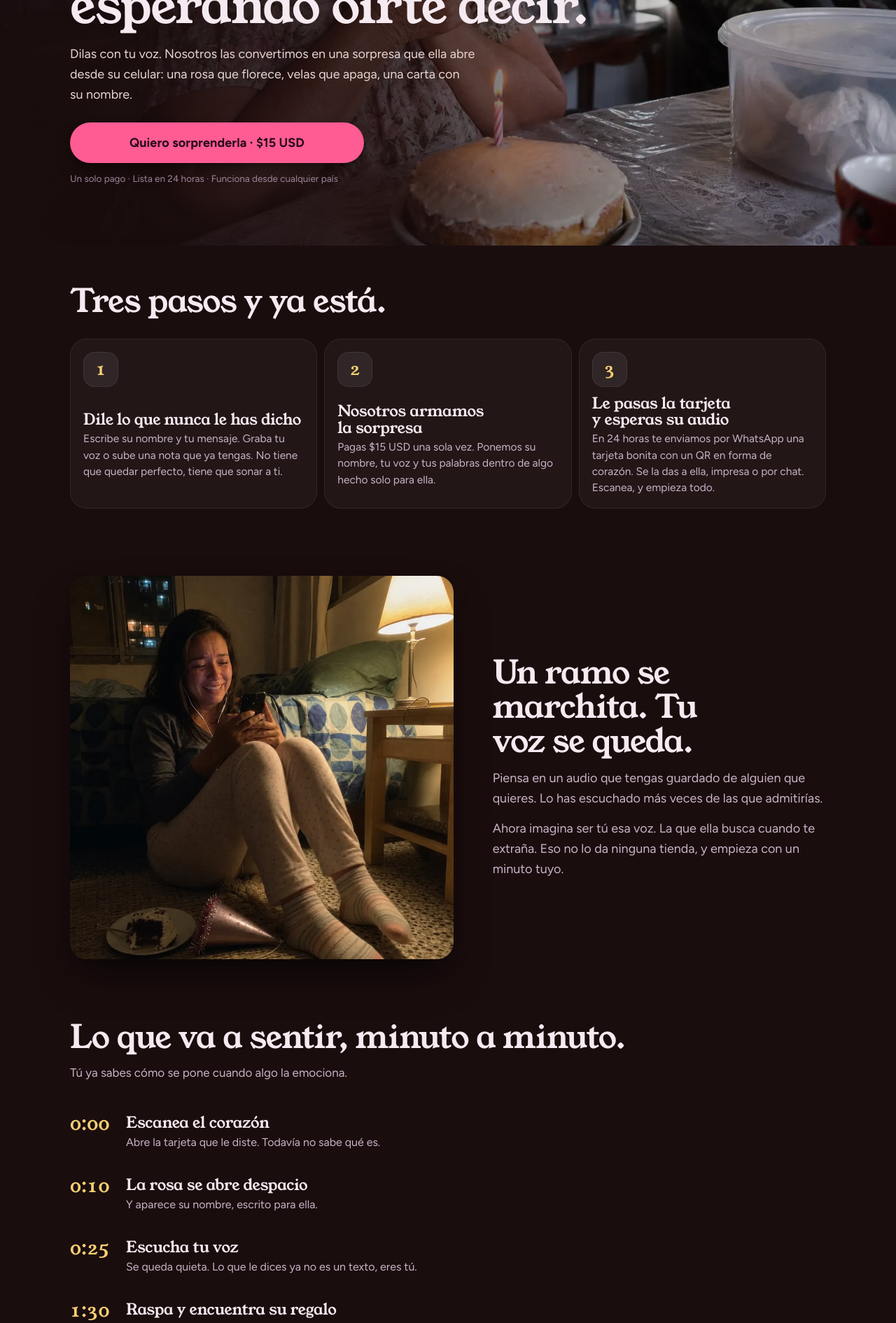
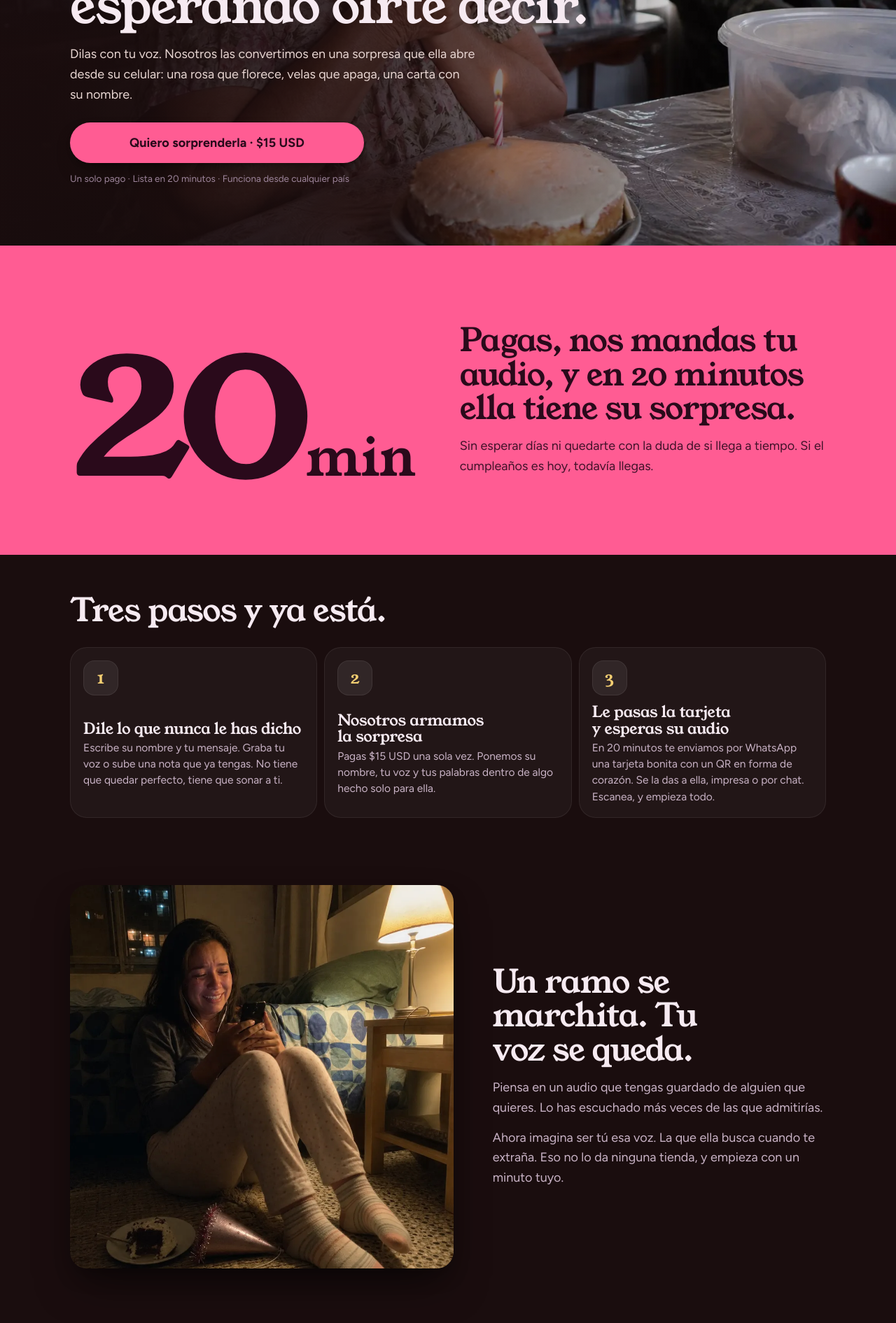
Before and after one commit to roanldo1524/vision360-ui-kit, a web app: file kits/latido/index.html in a window 1280 px wide. Shown: the part 449-2340 px from the top of the page at 70% size. Run offline with its HTML, style and script files only (its server is not run), Linux system fonts and the light colour scheme.

Commit message:
Latido v5: entrega en 20 minutos, sección bold de 20 min, confeti de entrada
Co-Authored-By: Claude Sonnet 5.5 <noreply@anthropic.com>
Claude-Session: https://claude.ai/code/session_019w2oDSLgJFLauLJppsk6Z5

```diff
--- a/kits/latido/gracias.html
+++ b/kits/latido/gracias.html
@@ -24,7 +24,7 @@ small{display:block;margin-top:14px;color:var(--soft);font-size:13px;text-align:
 <div class="card"><b>Haz esto ahora (1 minuto):</b>
 <ol><li>Toca el botón verde de abajo.</li><li>Envía el audio que quieres que escuche.</li><li>Si tienes una foto, mándala también.</li></ol>
 <a class="btn" id="wa" href="#">Enviar mi audio por WhatsApp</a>
-<small>Te la entregamos en máximo 24 horas.</small></div>
+<small>Te la entregamos en 20 minutos.</small></div>
 </main>
 <script>
 (function(){
--- a/kits/latido/index.html
+++ b/kits/latido/index.html
@@ -5,7 +5,7 @@
 <meta name="viewport" content="width=device-width,initial-scale=1,viewport-fit=cover">
 <meta name="theme-color" content="#1A0D0E">
 <title>Latido · Regala una sorpresa de cumpleaños con tu voz</title>
-<meta name="description" content="Sube tu audio, escribe tu mensaje y armamos una sorpresa interactiva que se abre desde el celular. $15 USD, pago seguro con Stripe.">
+<meta name="description" content="Sube tu audio, escribe tu mensaje y en 20 minutos tienes una sorpresa de cumpleaños que se abre desde el celular. $15 USD.">
 <meta property="og:title" content="Latido · Una sorpresa de cumpleaños que se abre con tu voz">
 <meta property="og:description" content="Sube tu audio y tu mensaje. Nosotros armamos la sorpresa. $15 USD.">
 <meta property="og:type" content="website">
@@ -266,6 +266,15 @@ footer .w{display:flex;justify-content:space-between;gap:12px;flex-wrap:wrap}
 .tl time{font:400 26px/1.1 var(--display);color:var(--gold);font-variant-numeric:tabular-nums}
 .tl h3{margin-bottom:4px}
 .tl p{color:var(--soft);font-size:16px}
+
+/* ===== v5 · 20 minutos ===== */
+.mins{background:var(--rose);color:#2A0A1B;padding:72px 0}
+.mins .w{display:grid;gap:20px;align-items:end}
+.big20{font:400 clamp(160px,52vw,320px)/.78 var(--display);letter-spacing:-.06em;color:#2A0A1B}
+.big20 span{font-size:.24em;letter-spacing:-.02em;margin-left:.12em}
+.mins h2{color:#2A0A1B;max-width:15em}
+.mins p{margin-top:14px;font-size:18px;color:#3F1229;max-width:30em}
+@media (min-width:900px){.mins .w{grid-template-columns:auto 1fr;gap:64px;align-items:center}.mins{padding:96px 0}}
 </style>
 </head>
 <body>
@@ -285,10 +294,19 @@ footer .w{display:flex;justify-content:space-between;gap:12px;flex-wrap:wrap}
     <p class="lead rv" style="--i:2">Dilas con tu voz. Nosotros las convertimos en una sorpresa que ella abre desde su celular: una rosa que florece, velas que apaga, una carta con su nombre.</p>
     <div class="cta-row rv" style="--i:3">
       <a class="btn" href="#crear" id="heroCta">Quiero sorprenderla · $15 USD</a>
-      <p class="micro">Un solo pago · Lista en 24 horas · Funciona desde cualquier país</p>
+      <p class="micro">Un solo pago · Lista en 20 minutos · Funciona desde cualquier país</p>
     </div>
   </div></div>
 </section>
+
+<!-- 20 minutos -->
+<section class="mins"><div class="w">
+  <div class="big20 rv" aria-hidden="true">20<span>min</span></div>
+  <div class="mt">
+    <h2 class="rv">Pagas, nos mandas tu audio, y en 20 minutos ella tiene su sorpresa.</h2>
+    <p class="rv" style="--i:1">Sin esperar días ni quedarte con la duda de si llega a tiempo. Si el cumpleaños es hoy, todavía llegas.</p>
+  </div>
+</div></section>
 
 <!-- Pasos -->
 <section class="how"><div class="w">
@@ -296,7 +314,7 @@ footer .w{display:flex;justify-content:space-between;gap:12px;flex-wrap:wrap}
   <div class="steps">
     <div class="step rv"><div><h3>Dile lo que nunca le has dicho</h3><p>Escribe su nombre y tu mensaje. Graba tu voz o sube una nota que ya tengas. No tiene que quedar perfecto, tiene que sonar a ti.</p></div></div>
     <div class="step rv" style="--i:1"><div><h3>Nosotros armamos la sorpresa</h3><p>Pagas $15 USD una sola vez. Ponemos su nombre, tu voz y tus palabras dentro de algo hecho solo para ella.</p></div></div>
-    <div class="step rv" style="--i:2"><div><h3>Le pasas la tarjeta y esperas su audio</h3><p>En 24 horas te enviamos por WhatsApp una tarjeta bonita con un QR en forma de corazón. Se la das a ella, impresa o por chat. Escanea, y empieza todo.</p></div></div>
+    <div class="step rv" style="--i:2"><div><h3>Le pasas la tarjeta y esperas su audio</h3><p>En 20 minutos te enviamos por WhatsApp una tarjeta bonita con un QR en forma de corazón. Se la das a ella, impresa o por chat. Escanea, y empieza todo.</p></div></div>
   </div>
 </div></section>
 
@@ -425,7 +443,7 @@ footer .w{display:flex;justify-content:space-between;gap:12px;flex-wrap:wrap}
           <li><svg viewBox="0 0 24 24"><path d="M5 12.5l4.5 4.5L19 7"/></svg>Rosa que se abre, velas que se soplan, regalo escondido y carta con su nombre</li>
           <li><svg viewBox="0 0 24 24"><path d="M5 12.5l4.5 4.5L19 7"/></svg>Ajustes si algo no quedó como querías</li>
           <li><svg viewBox="0 0 24 24"><path d="M5 12.5l4.5 4.5L19 7"/></svg>Tarjeta bonita con QR en corazón, enviada a tu WhatsApp</li>
-          <li><svg viewBox="0 0 24 24"><path d="M5 12.5l4.5 4.5L19 7"/></svg>Lista en 24 horas</li>
+          <li><svg viewBox="0 0 24 24"><path d="M5 12.5l4.5 4.5L19 7"/></svg>Lista en 20 minutos</li>
         </ul>
         <button class="btn" id="payBtn" type="button">Pagar $15 USD</button>
         <div class="lock"><svg viewBox="0 0 24 24"><rect x="5" y="11" width="14" height="9" rx="2"/><path d="M8 11V8a4 4 0 0 1 8 0v3"/></svg>Pago con tarjeta, procesado por Stripe</div>
@@ -442,7 +460,7 @@ footer .w{display:flex;justify-content:space-between;gap:12px;flex-wrap:wrap}
     <div class="q"><button type="button" aria-expanded="false">¿Y si me da pena grabar?<svg viewBox="0 0 24 24" aria-hidden="true"><path d="M12 5v14M5 12h14"/></svg></button><div class="a"><div><p>A casi todos les da. Grábalo como si le escribieras un audio por WhatsApp. Lo que emociona no es una voz perfecta, es que sea la tuya. Y puedes repetirlo las veces que quieras antes de enviarlo.</p></div></div></div>
     <div class="q"><button type="button" aria-expanded="false">¿Funciona si vive en otro país?<svg viewBox="0 0 24 24" aria-hidden="true"><path d="M12 5v14M5 12h14"/></svg></button><div class="a"><div><p>Sí. Es un link: se abre en cualquier celular con internet, en cualquier país. Tú pagas en dólares, ella no paga nada.</p></div></div></div>
     <div class="q"><button type="button" aria-expanded="false">¿Cómo la recibe la persona?<svg viewBox="0 0 24 24" aria-hidden="true"><path d="M12 5v14M5 12h14"/></svg></button><div class="a"><div><p>Tú recibes por WhatsApp una tarjeta bonita con un QR en forma de corazón, y se la pasas a ella: impresa, o como imagen por chat. Ella lo escanea con la cámara del celular y la sorpresa arranca sola. No necesita app ni cuenta.</p></div></div></div>
-    <div class="q"><button type="button" aria-expanded="false">¿Cuánto me demoro en tenerla?<svg viewBox="0 0 24 24" aria-hidden="true"><path d="M12 5v14M5 12h14"/></svg></button><div class="a"><div><p>Te la entregamos en 24 horas después de que nos mandes tu audio y tu mensaje. Si el cumpleaños es mañana, escríbenos apenas pagues y la priorizamos.</p></div></div></div>
+    <div class="q"><button type="button" aria-expanded="false">¿Cuánto me demoro en tenerla?<svg viewBox="0 0 24 24" aria-hidden="true"><path d="M12 5v14M5 12h14"/></svg></button><div class="a"><div><p>Te la entregamos en 20 minutos, después de que nos mandes tu audio y tu mensaje. Si el cumpleaños es hoy, todavía llegas.</p></div></div></div>
     <div class="q"><button type="button" aria-expanded="false">¿Y si no tengo audio?<svg viewBox="0 0 24 24" aria-hidden="true"><path d="M12 5v14M5 12h14"/></svg></button><div class="a"><div><p>La sorpresa funciona igual solo con tu mensaje escrito. Pero con tu voz se siente distinto, y casi siempre vale la pena grabar un minuto.</p></div></div></div>
     <div class="q"><button type="button" aria-expanded="false">¿Cómo pago?<svg viewBox="0 0 24 24" aria-hidden="true"><path d="M12 5v14M5 12h14"/></svg></button><div class="a"><div><p>Con tarjeta, en una página de Stripe. Pagas $15 USD una sola vez. Nosotros nunca vemos los datos de tu tarjeta.</p></div></div></div>
     <div class="q"><button type="button" aria-expanded="false">¿Qué pasa con mi audio y mi mensaje?<svg viewBox="0 0 24 24" aria-hidden="true"><path d="M12 5v14M5 12h14"/></svg></button><div class="a"><div><p>Solo los usamos para armar tu sorpresa. Quien tenga el link puede verla, así que mándaselo solo a quien quieras.</p></div></div></div>
@@ -634,6 +652,7 @@ function pay(){let ok=true;
   const u=CONFIG.stripeLink+(CONFIG.stripeLink.includes('?')?'&':'?')+'client_reference_id='+encodeURIComponent(id);
   location.href=u}
 $('#payBtn').addEventListener('click',pay);
+if(!RM)setTimeout(()=>burst(36,innerWidth/2,Math.min(innerHeight*.3,220)),900);
 })();
 </script>
 </body>
--- a/kits/latido/shopify/templates/page.latido-gracias.liquid
+++ b/kits/latido/shopify/templates/page.latido-gracias.liquid
@@ -24,7 +24,7 @@ small{display:block;margin-top:14px;color:var(--soft);font-size:13px;text-align:
 <div class="card"><b>Haz esto ahora (1 minuto):</b>
 <ol><li>Toca el botón verde de abajo.</li><li>Envía el audio que quieres que escuche.</li><li>Si tienes una foto, mándala también.</li></ol>
 <a class="btn" id="wa" href="#">Enviar mi audio por WhatsApp</a>
-<small>Te la entregamos en máximo 24 horas.</small></div>
+<small>Te la entregamos en 20 minutos.</small></div>
 </main>
 <script>
 (function(){
```
Also changed, not shown: kits/latido/shopify/templates/page.latido.liquid (+24 -5 lines), kits/latido/shopify/templates/product.latido.liquid (+24 -5 lines).
